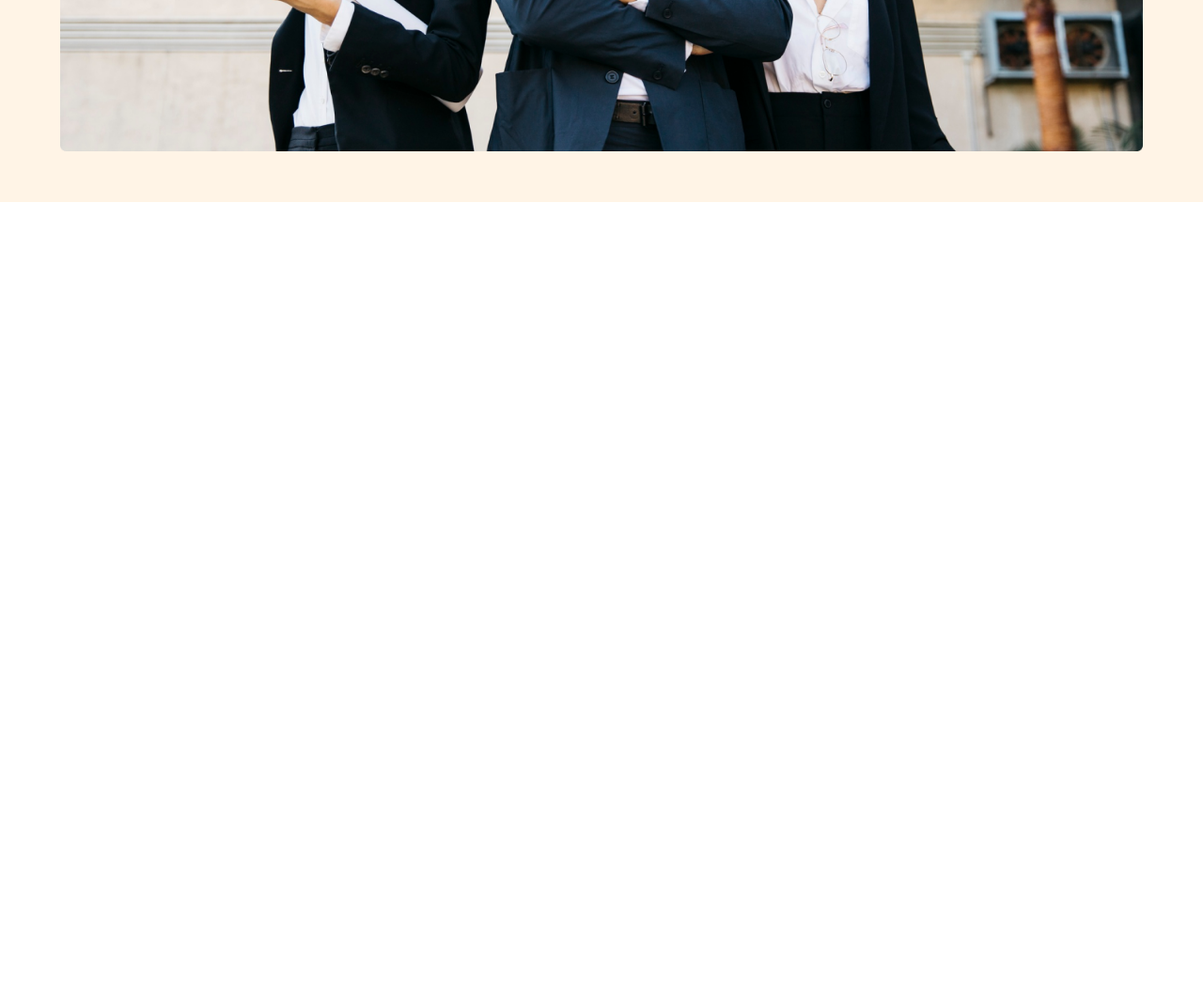
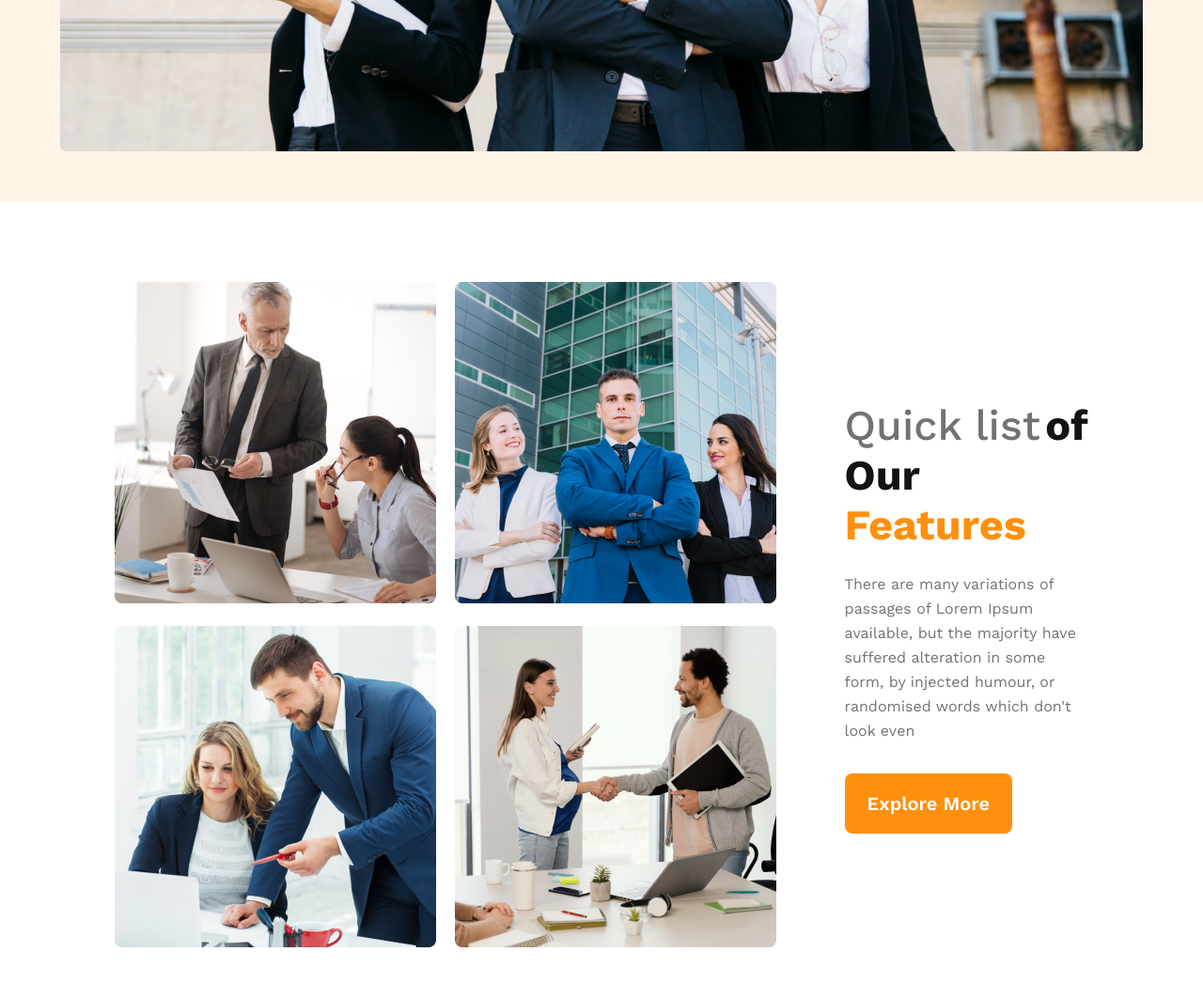
Before and after one commit to ahmadtnvir/G3_Architects, a plain HTML site: page index.html in a window 1280 px wide. Shown: the part 984-2030 px from the top of the page at 94% size. Before the commit the page ends 1284 px from the top, so only its background shows below. Drawn offline with nearby package versions, Linux system fonts and the light colour scheme.

Commit message:
The feature section is complete and made it responsive for small device.

```diff
--- a/index.html
+++ b/index.html
@@ -45,5 +45,28 @@
         </div>
       </section>
     </header>
+    <main class="main_section">
+      <section class="feature_section">
+        <div class="img_container">
+          <div><img src="./images/team1.png" alt="" /></div>
+          <div><img src="./images/team2.png" alt="" /></div>
+          <div><img src="./images/team3.png" alt="" /></div>
+          <div><img src="./images/team4.png" alt="" /></div>
+        </div>
+        <div class="features">
+          <h3>
+            <span class="first">Quick list</span>
+            <span class="second">of Our</span>
+            <span class="third">Features</span>
+          </h3>
+          <p>
+            There are many variations of passages of Lorem Ipsum available, but
+            the majority have suffered alteration in some form, by injected
+            humour, or randomised words which don't look even
+          </p>
+          <button>Explore More</button>
+        </div>
+      </section>
+    </main>
   </body>
 </html>
--- a/styles/style.css
+++ b/styles/style.css
@@ -93,6 +93,64 @@ button {
 .banner > img {
   width: 100%;
 }
+
+/* ----------------------------------------- Main Section ------------------------------------------- */
+.main_section {
+  width: 90%;
+  margin: 0 auto;
+  display: flex;
+  justify-content: center;
+  /* align-items: center; */
+}
+.feature_section {
+  width: 90%;
+  display: flex;
+  justify-content: space-between;
+  align-items: center;
+  gap: 73px;
+  margin-bottom: 130px;
+}
+
+.img_container {
+  flex: 1;
+  display: grid;
+  grid-template-columns: repeat(2, 1fr);
+  gap: 20px;
+}
+
+.img_container > img {
+  width: 100%;
+}
+
+.features {
+  flex: 1;
+}
+
+.first {
+  color: #727272;
+  font-size: 45px;
+  font-weight: 500;
+}
+
+.second,
+.third {
+  color: #131313;
+  font-size: 45px;
+  font-weight: 700;
+}
+
+.third {
+  color: #ff900e;
+}
+
+.features > h3 {
+  margin-bottom: 24px;
+}
+
+.features > p {
+  margin-bottom: 32px;
+}
+
 /* !----------------------------------------------- SMALL -------------------------------- */
 @media screen and (max-width: 576px) {
   button {
@@ -119,6 +177,25 @@ button {
 
   .head_line > h2 {
     font-size: 50px;
+  }
+
+  /* ----------------------------------MAIN */
+
+  /* --------------- Feature */
+  .feature_section {
+    width: 90%;
+    flex-direction: column;
+    margin-bottom: 100px;
+  }
+
+  .img_container {
+    grid-template-columns: repeat(1, 1fr);
+    gap: 20px;
+  }
+  .first,
+  .second,
+  .third {
+    font-size: 23px;
   }
 }
 /* !----------------------------------------------- Medium -------------------------------- */
```
